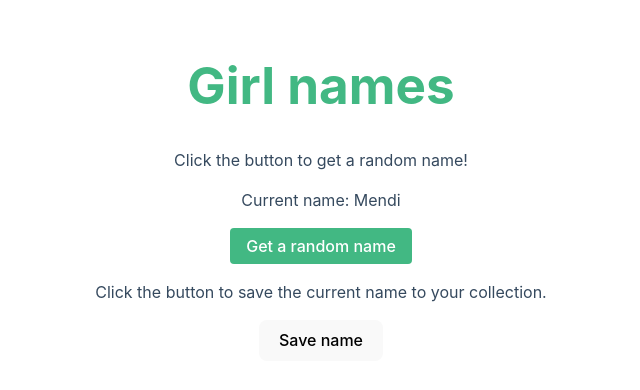
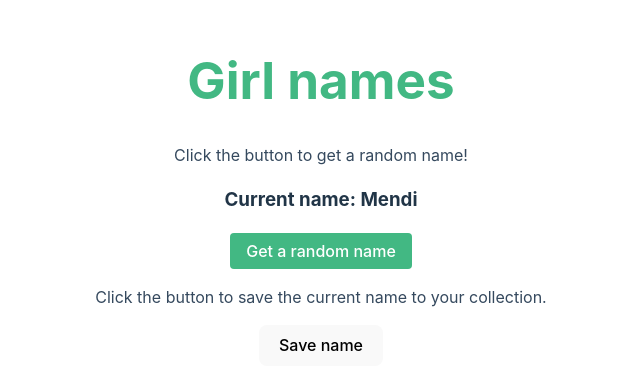
Before and after one commit to therealnemethmate/clash-of-babynames, a Vue app: page / in a window 1280 px wide. Shown: the part 208-598 px from the top of the page, without its empty margins (319-959 px from the left). Built offline with nearby package versions, Linux system fonts and the light colour scheme.

Commit message:
feat: get random name style

```diff
--- a/src/components/Names.vue
+++ b/src/components/Names.vue
@@ -28,7 +28,7 @@ function appendName(collection: string, name: string) {
   <div>
     <h1>Girl names</h1>
     <p>Click the button to get a random name!</p>
-    <p>Current name: {{ randomName }}</p>
+    <h3>Current name: {{ randomName }}</h3>
     <button class="random-button" @click="randomName = pickRandomName()">Get a random name</button>
 
     <p>Click the button to save the current name to your collection.</p>
```
